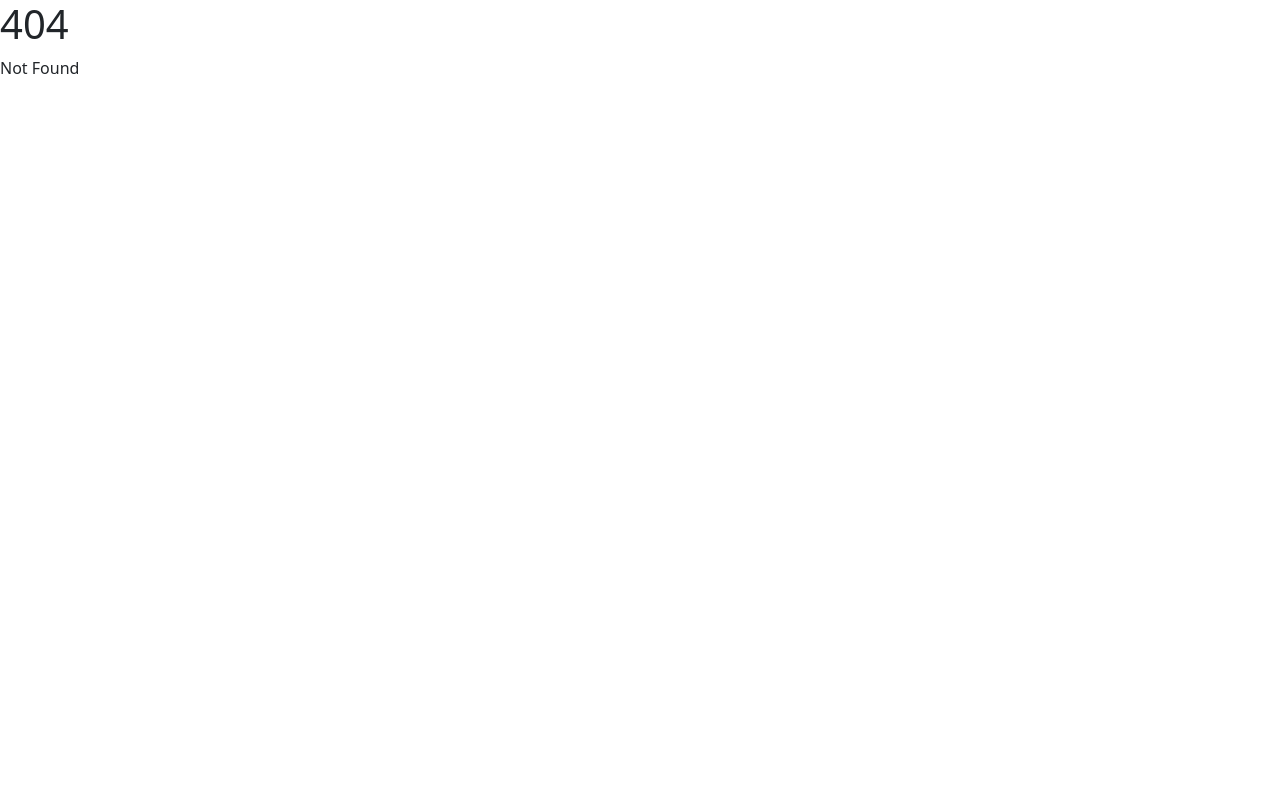
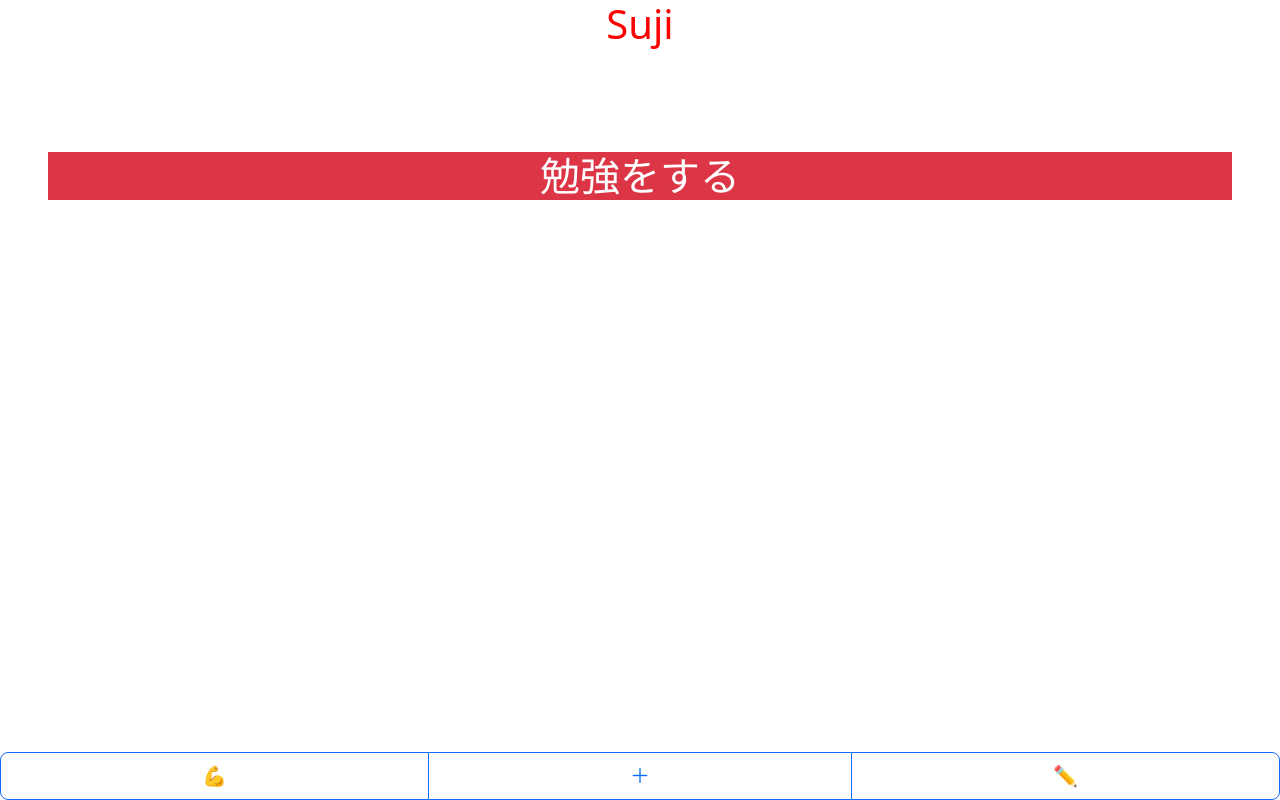
Before and after one commit to yuki-kunn/Katai-Suji, a SvelteKit app: page /suji3 in a window 1280 px wide. Before the commit this address had no page. Built offline with nearby package versions, Linux system fonts and the light colour scheme.

Commit message:
page3作成

```diff
--- /dev/null
+++ b/src/routes/suji3/+page.svelte
@@ -0,0 +1,23 @@
+<div class="wrapper">
+    <h1 class="takuann">Suji</h1>
+      <div class="container-fluid p-5 my-5  text-white">
+        <h1 style="text-align: center;" class="bg-danger">勉強をする</h1>
+      </div>
+      <div class="btn-group btn-group-lg" role="group" aria-label="Large button group">
+        <button type="button" class="btn btn-outline-primary">💪</button>
+        <button type="button" class="btn btn-outline-primary">＋</button>
+        <button type="button" class="btn btn-outline-primary">✏️</button>
+      </div>
+    </div>
+    <style>
+      .takuann{
+        text-align: center;
+        color: red;
+          }
+      .wrapper{
+        display: grid;
+        grid-template-rows: auto 1fr auto;
+        min-height: 100svh;
+          }
+
+    </style>
```
